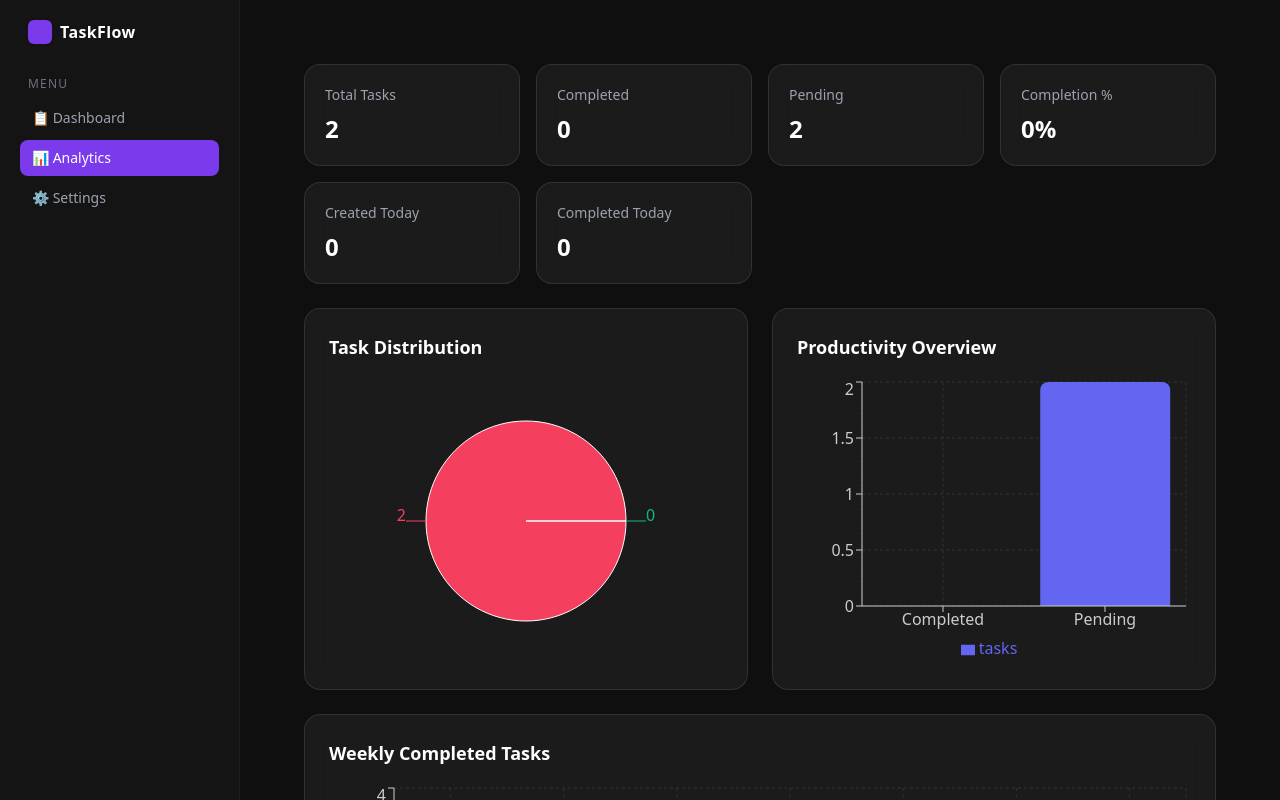
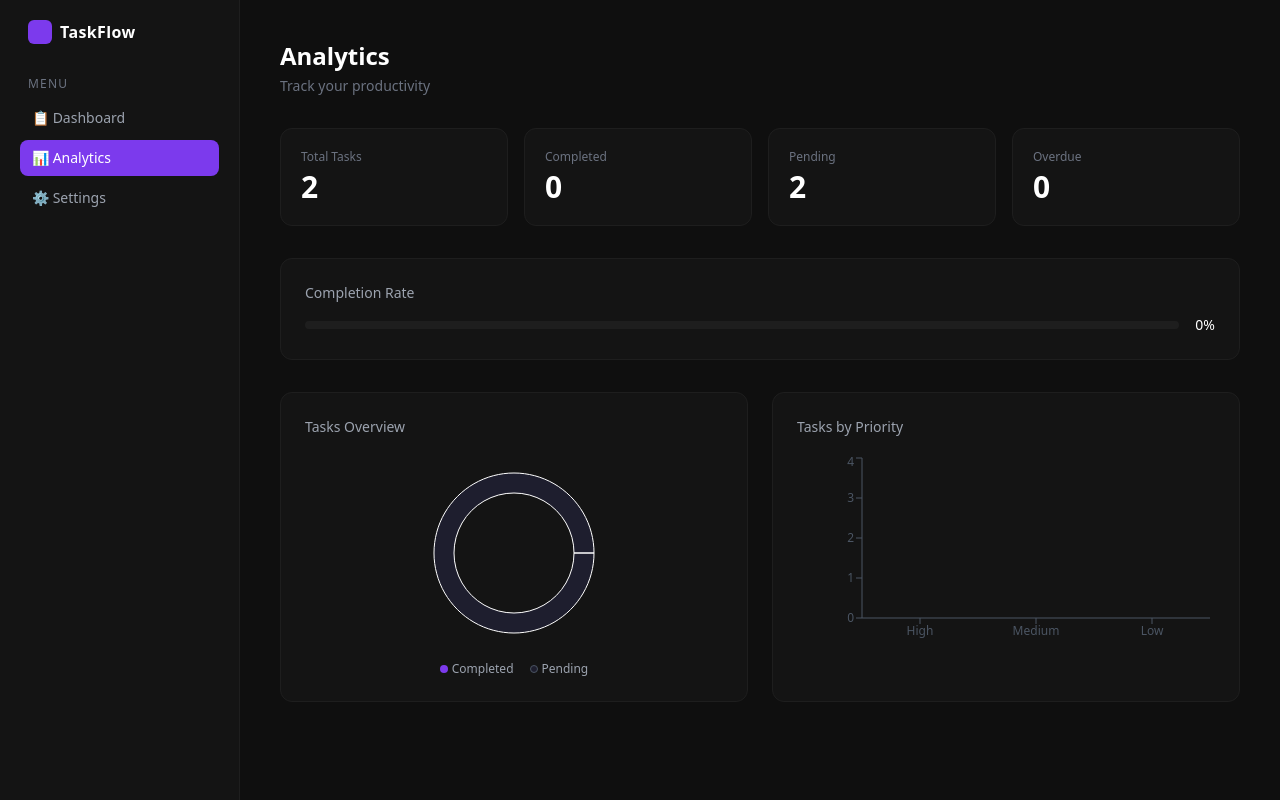
Before and after one commit to Ayush1652002/TaskFlow, a React (Vite) app: page /analytics in a window 1280 px wide. Shown: the top 800 px of the page. Built offline with nearby package versions, Linux system fonts and the light colour scheme.

Commit message:
Stage 11 - Analytics redesign, Settings page and category breakdown

```diff
--- a/src/Pages/Analytics.jsx
+++ b/src/Pages/Analytics.jsx
@@ -1,182 +1,131 @@
 import { useContext } from "react";
 import { TaskContext } from "../Context/TaskContext";
-import {
-  PieChart,
-  Pie,
-  Cell,
-  Tooltip,
-  ResponsiveContainer,
-  BarChart,
-  Bar,
-  XAxis,
-  YAxis,
-  CartesianGrid,
-  Legend,
-} from "recharts";
+import { PieChart, Pie, Cell, BarChart, Bar, XAxis, YAxis, Tooltip, ResponsiveContainer } from "recharts";
 
-export default function Analytics() {
+const Analytics = () => {
   const { tasks } = useContext(TaskContext);
 
-  // Today's date (local)
-  const today = new Date().toDateString();
-
-  // Tasks created today
-  const createdToday = tasks.filter(
-    task =>
-      task.createdAt &&
-      new Date(task.createdAt).toDateString() === today
-  ).length;
-
-  // Tasks completed today
-  const completedToday = tasks.filter(
-    task =>
-      task.completedAt &&
-      new Date(task.completedAt).toDateString() === today
-  ).length;
-
-
+  const completed = tasks.filter(t => t.completed).length;
+  const pending = tasks.filter(t => !t.completed).length;
   const total = tasks.length;
-  const completed = tasks.filter((t) => t.completed).length;
-  const pending = total - completed;
-  const completionRate =
-    total === 0 ? 0 : Math.round((completed / total) * 100);
+  const completionRate = total === 0 ? 0 : Math.round((completed / total) * 100);
 
   const pieData = [
     { name: "Completed", value: completed },
     { name: "Pending", value: pending },
   ];
 
-  const barData = [
-    { name: "Completed", tasks: completed },
-    { name: "Pending", tasks: pending },
+  const priorityData = [
+    { name: "High", value: tasks.filter(t => t.priority === "High").length },
+    { name: "Medium", value: tasks.filter(t => t.priority === "Medium").length },
+    { name: "Low", value: tasks.filter(t => t.priority === "Low").length },
   ];
 
-  const last7Days = Array.from({ length: 7 }).map((_, i) => {
-  const date = new Date();
-  date.setDate(date.getDate() - (6 - i));
-  return date.toDateString();
-});
+  const categoryData = ["Work", "Personal", "College", "Health", "General"].map(cat => ({
+    name: cat,
+    value: tasks.filter(t => t.category === cat).length,
+  })).filter(d => d.value > 0);
 
-// Completed tasks for each of last 7 days
-const weeklyCompletedData = last7Days.map((day) => {
-  return {
-    day: day.slice(0, 3), // Mon, Tue, etc
-    completed: tasks.filter(
-      (task) =>
-        task.completedAt &&
-        new Date(task.completedAt).toDateString() === day
-    ).length,
-  };
-});
+  const overdueCount = tasks.filter(t =>
+    t.dueDate &&
+    new Date(t.dueDate) < new Date(new Date().toDateString()) &&
+    !t.completed
+  ).length;
 
-
-
+  const COLORS = ["#7c3aed", "#1e1e2e"];
 
   return (
-    <div className="p-6 space-y-6">
+    <div className="space-y-8">
+
+      {/* Header */}
+      <div>
+        <h1 className="text-2xl font-semibold text-white">Analytics</h1>
+        <p className="text-sm text-gray-500 mt-1">Track your productivity</p>
+      </div>
 
       {/* Stats Cards */}
-      <div className="grid grid-cols-1 md:grid-cols-4 gap-4">
+      <div className="grid grid-cols-4 gap-4">
+        {[
+          { label: "Total Tasks", value: total },
+          { label: "Completed", value: completed },
+          { label: "Pending", value: pending },
+          { label: "Overdue", value: overdueCount },
+        ].map((stat) => (
+          <div key={stat.label} className="bg-[#141414] border border-[#1e1e1e] rounded-xl p-5">
+            <p className="text-xs text-gray-500">{stat.label}</p>
+            <p className="text-3xl font-semibold text-white mt-1">{stat.value}</p>
+          </div>
+        ))}
+      </div>
 
-        <div className="bg-white/5 backdrop-blur-md p-5 rounded-2xl border border-white/10">
-          <h3 className="text-sm text-gray-400">Total Tasks</h3>
-          <p className="text-2xl font-bold mt-2">{total}</p>
+      {/* Completion Rate */}
+      <div className="bg-[#141414] border border-[#1e1e1e] rounded-xl p-6">
+        <p className="text-sm text-gray-400 mb-3">Completion Rate</p>
+        <div className="flex items-center gap-4">
+          <div className="flex-1 bg-[#1e1e1e] rounded-full h-2">
+            <div
+              className="bg-violet-600 h-2 rounded-full transition-all"
+              style={{ width: `${completionRate}%` }}
+            />
+          </div>
+          <span className="text-sm text-white font-medium">{completionRate}%</span>
+        </div>
+      </div>
+
+      {/* Charts */}
+      <div className="grid grid-cols-2 gap-6">
+
+        {/* Pie Chart */}
+        <div className="bg-[#141414] border border-[#1e1e1e] rounded-xl p-6">
+          <p className="text-sm text-gray-400 mb-4">Tasks Overview</p>
+          <ResponsiveContainer width="100%" height={200}>
+            <PieChart>
+              <Pie data={pieData} cx="50%" cy="50%" innerRadius={60} outerRadius={80} dataKey="value">
+                {pieData.map((_, index) => (
+                  <Cell key={index} fill={COLORS[index]} />
+                ))}
+              </Pie>
+              <Tooltip contentStyle={{ background: "#141414", border: "1px solid #1e1e1e", borderRadius: "8px" }} />
+            </PieChart>
+          </ResponsiveContainer>
+          <div className="flex gap-4 justify-center mt-2">
+            <span className="text-xs text-gray-400 flex items-center gap-1"><span className="w-2 h-2 rounded-full bg-violet-600 inline-block"></span>Completed</span>
+            <span className="text-xs text-gray-400 flex items-center gap-1"><span className="w-2 h-2 rounded-full bg-[#1e1e2e] border border-gray-600 inline-block"></span>Pending</span>
+          </div>
         </div>
 
-        <div className="bg-white/5 backdrop-blur-md p-5 rounded-2xl border border-white/10">
-          <h3 className="text-sm text-gray-400">Completed</h3>
-          <p className="text-2xl font-bold mt-2">{completed}</p>
-        </div>
-
-        <div className="bg-white/5 backdrop-blur-md p-5 rounded-2xl border border-white/10">
-          <h3 className="text-sm text-gray-400">Pending</h3>
-          <p className="text-2xl font-bold mt-2">{pending}</p>
-        </div>
-
-        <div className="bg-white/5 backdrop-blur-md p-5 rounded-2xl border border-white/10">
-          <h3 className="text-sm text-gray-400">Completion %</h3>
-          <p className="text-2xl font-bold mt-2">{completionRate}%</p>
-        </div>
-
-        <div className="bg-white/5 backdrop-blur-md p-5 rounded-2xl border border-white/10">
-          <h3 className="text-sm text-gray-400">Created Today</h3>
-          <p className="text-2xl font-bold mt-2">{createdToday}</p>
-        </div>
-
-        <div className="bg-white/5 backdrop-blur-md p-5 rounded-2xl border border-white/10">
-          <h3 className="text-sm text-gray-400">Completed Today</h3>
-          <p className="text-2xl font-bold mt-2">{completedToday}</p>
+        {/* Priority Chart */}
+        <div className="bg-[#141414] border border-[#1e1e1e] rounded-xl p-6">
+          <p className="text-sm text-gray-400 mb-4">Tasks by Priority</p>
+          <ResponsiveContainer width="100%" height={200}>
+            <BarChart data={priorityData}>
+              <XAxis dataKey="name" stroke="#4b5563" tick={{ fontSize: 12 }} />
+              <YAxis stroke="#4b5563" tick={{ fontSize: 12 }} />
+              <Tooltip contentStyle={{ background: "#141414", border: "1px solid #1e1e1e", borderRadius: "8px" }} />
+              <Bar dataKey="value" fill="#7c3aed" radius={[4, 4, 0, 0]} />
+            </BarChart>
+          </ResponsiveContainer>
         </div>
 
       </div>
 
-      {/* Charts */}
-      <div className="grid grid-cols-1 lg:grid-cols-2 gap-6">
-
-        {/* Pie Chart */}
-        <div className="bg-white/5 backdrop-blur-md p-6 rounded-2xl border border-white/10">
-          <h2 className="text-lg font-semibold mb-4">Task Distribution</h2>
-          <div className="h-72">
-            <ResponsiveContainer width="100%" height="100%">
-              <PieChart>
-                <Pie
-                  data={pieData}
-                  dataKey="value"
-                  outerRadius={100}
-                  label
-                  isAnimationActive={true}
-                  animationDuration={2000}
-                >
-                  <Cell fill="#10B981" />
-                  <Cell fill="#F43F5E" />
-                </Pie>
-                <Tooltip />
-              </PieChart>
-            </ResponsiveContainer>
-          </div>
+      {/* Category Breakdown */}
+      {categoryData.length > 0 && (
+        <div className="bg-[#141414] border border-[#1e1e1e] rounded-xl p-6">
+          <p className="text-sm text-gray-400 mb-4">Tasks by Category</p>
+          <ResponsiveContainer width="100%" height={200}>
+            <BarChart data={categoryData}>
+              <XAxis dataKey="name" stroke="#4b5563" tick={{ fontSize: 12 }} />
+              <YAxis stroke="#4b5563" tick={{ fontSize: 12 }} />
+              <Tooltip contentStyle={{ background: "#141414", border: "1px solid #1e1e1e", borderRadius: "8px" }} />
+              <Bar dataKey="value" fill="#7c3aed" radius={[4, 4, 0, 0]} />
+            </BarChart>
+          </ResponsiveContainer>
         </div>
-
-        {/* Bar Chart */}
-        <div className="bg-white/5 backdrop-blur-md p-6 rounded-2xl border border-white/10">
-          <h2 className="text-lg font-semibold mb-4">Productivity Overview</h2>
-          <div className="h-72">
-            <ResponsiveContainer width="100%" height="100%">
-              <BarChart data={barData}>
-                <CartesianGrid strokeDasharray="3 3" stroke="#333" />
-                <XAxis dataKey="name" stroke="#ccc" />
-                <YAxis stroke="#ccc" />
-                <Tooltip />
-                <Legend />
-                <Bar dataKey="tasks" fill="#6366F1" radius={[8, 8, 0, 0]} />
-              </BarChart>
-            </ResponsiveContainer>
-          </div>
-        </div>
-
-      </div>
-
-      <div className="bg-white/5 backdrop-blur-md p-6 rounded-2xl border border-white/10 mt-6">
-  <h2 className="text-lg font-semibold mb-4">
-    Weekly Completed Tasks
-  </h2>
-
-  <div className="h-72">
-    <ResponsiveContainer width="100%" height="100%">
-      <BarChart data={weeklyCompletedData}>
-        <CartesianGrid strokeDasharray="3 3" stroke="#333" />
-        <XAxis dataKey="day" stroke="#ccc" />
-        <YAxis stroke="#ccc" />
-        <Tooltip />
-        <Bar
-          dataKey="completed"
-          fill="#22c55e"
-          radius={[6, 6, 0, 0]}
-        />
-      </BarChart>
-    </ResponsiveContainer>
-  </div>
-</div>
+      )}
 
     </div>
   );
-}
+};
+
+export default Analytics;
--- a/src/Pages/Settings.jsx
+++ b/src/Pages/Settings.jsx
@@ -1,9 +1,96 @@
-import React from 'react'
+import { useState, useEffect } from "react";
+import { useContext } from "react";
+import { TaskContext } from "../Context/TaskContext";
 
 const Settings = () => {
+  const { tasks, reorderTasks } = useContext(TaskContext);
+  const [userName, setUserName] = useState("");
+  const [defaultPriority, setDefaultPriority] = useState("Medium");
+  const [saved, setSaved] = useState(false);
+
+  useEffect(() => {
+    const name = localStorage.getItem("userName");
+    const priority = localStorage.getItem("defaultPriority");
+    if (name) setUserName(name);
+    if (priority) setDefaultPriority(priority);
+  }, []);
+
+  const handleSave = () => {
+    localStorage.setItem("userName", userName);
+    localStorage.setItem("defaultPriority", defaultPriority);
+    setSaved(true);
+    setTimeout(() => setSaved(false), 2000);
+  };
+
+  const handleClearTasks = () => {
+    if (window.confirm("Are you sure you want to delete all tasks?")) {
+      reorderTasks([]);
+    }
+  };
+
   return (
-    <h1>Settings Page</h1>
-  )
-}
+    <div className="space-y-8 max-w-2xl">
 
-export default Settings
+      {/* Header */}
+      <div>
+        <h1 className="text-2xl font-semibold text-white">Settings</h1>
+        <p className="text-sm text-gray-500 mt-1">Manage your preferences</p>
+      </div>
+
+      {/* Profile */}
+      <div className="bg-[#141414] border border-[#1e1e1e] rounded-xl p-6 space-y-4">
+        <h2 className="text-sm font-medium text-gray-300">Profile</h2>
+        <div className="space-y-2">
+          <label className="text-xs text-gray-500">Your Name</label>
+          <input
+            type="text"
+            value={userName}
+            onChange={(e) => setUserName(e.target.value)}
+            placeholder="Enter your name..."
+            className="w-full bg-[#1e1e1e] border border-[#2e2e2e] rounded-lg px-4 py-2 text-sm text-white outline-none placeholder-gray-600"
+          />
+        </div>
+      </div>
+
+      {/* Preferences */}
+      <div className="bg-[#141414] border border-[#1e1e1e] rounded-xl p-6 space-y-4">
+        <h2 className="text-sm font-medium text-gray-300">Preferences</h2>
+        <div className="space-y-2">
+          <label className="text-xs text-gray-500">Default Priority</label>
+          <select
+            value={defaultPriority}
+            onChange={(e) => setDefaultPriority(e.target.value)}
+            className="w-full bg-[#1e1e1e] border border-[#2e2e2e] rounded-lg px-4 py-2 text-sm text-gray-300 outline-none"
+          >
+            <option>Low</option>
+            <option>Medium</option>
+            <option>High</option>
+          </select>
+        </div>
+      </div>
+
+      {/* Save */}
+      <button
+        onClick={handleSave}
+        className="bg-violet-600 hover:bg-violet-700 text-white text-sm px-6 py-2 rounded-lg transition"
+      >
+        {saved ? "Saved ✓" : "Save Settings"}
+      </button>
+
+      {/* Danger Zone */}
+      <div className="bg-[#141414] border border-red-900/30 rounded-xl p-6 space-y-4">
+        <h2 className="text-sm font-medium text-red-400">Danger Zone</h2>
+        <p className="text-xs text-gray-500">This will permanently delete all your tasks.</p>
+        <button
+          onClick={handleClearTasks}
+          className="bg-red-600/20 hover:bg-red-600/40 text-red-400 text-sm px-4 py-2 rounded-lg transition"
+        >
+          Clear All Tasks
+        </button>
+      </div>
+
+    </div>
+  );
+};
+
+export default Settings;
```
